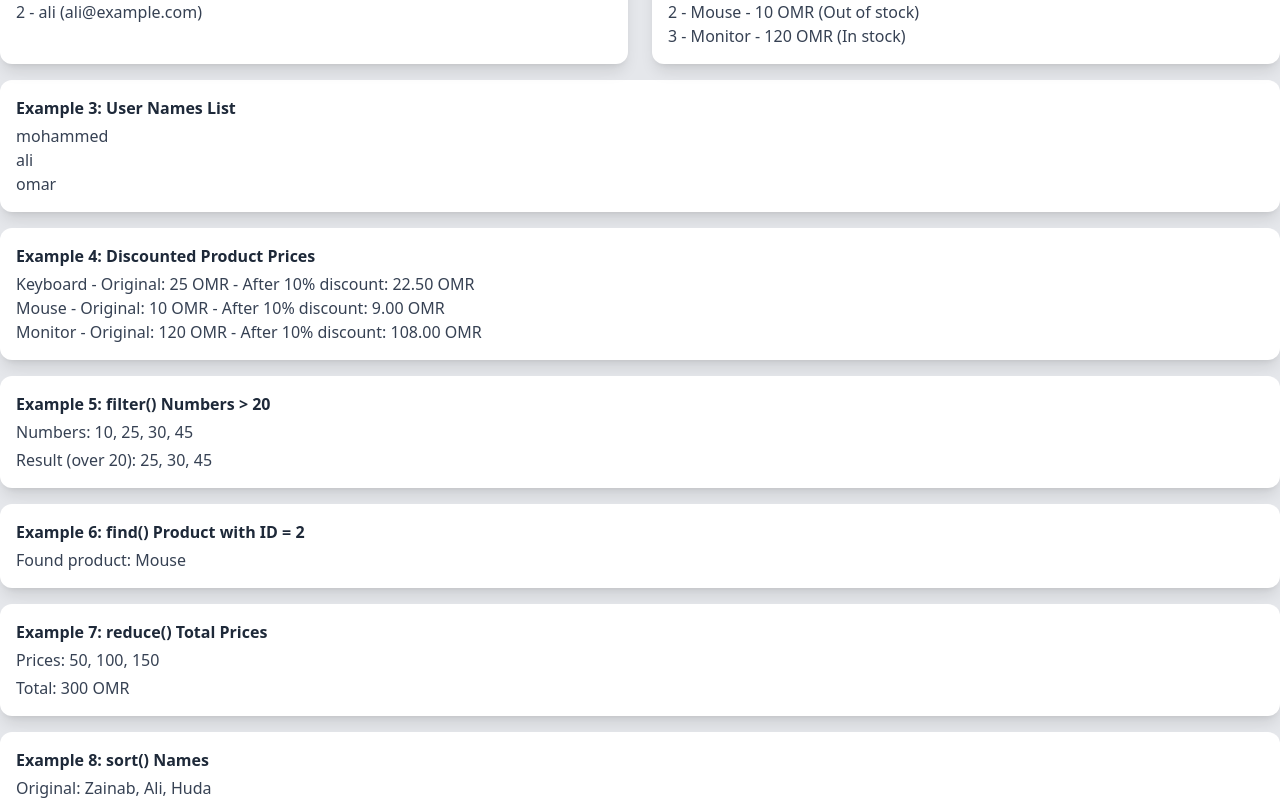
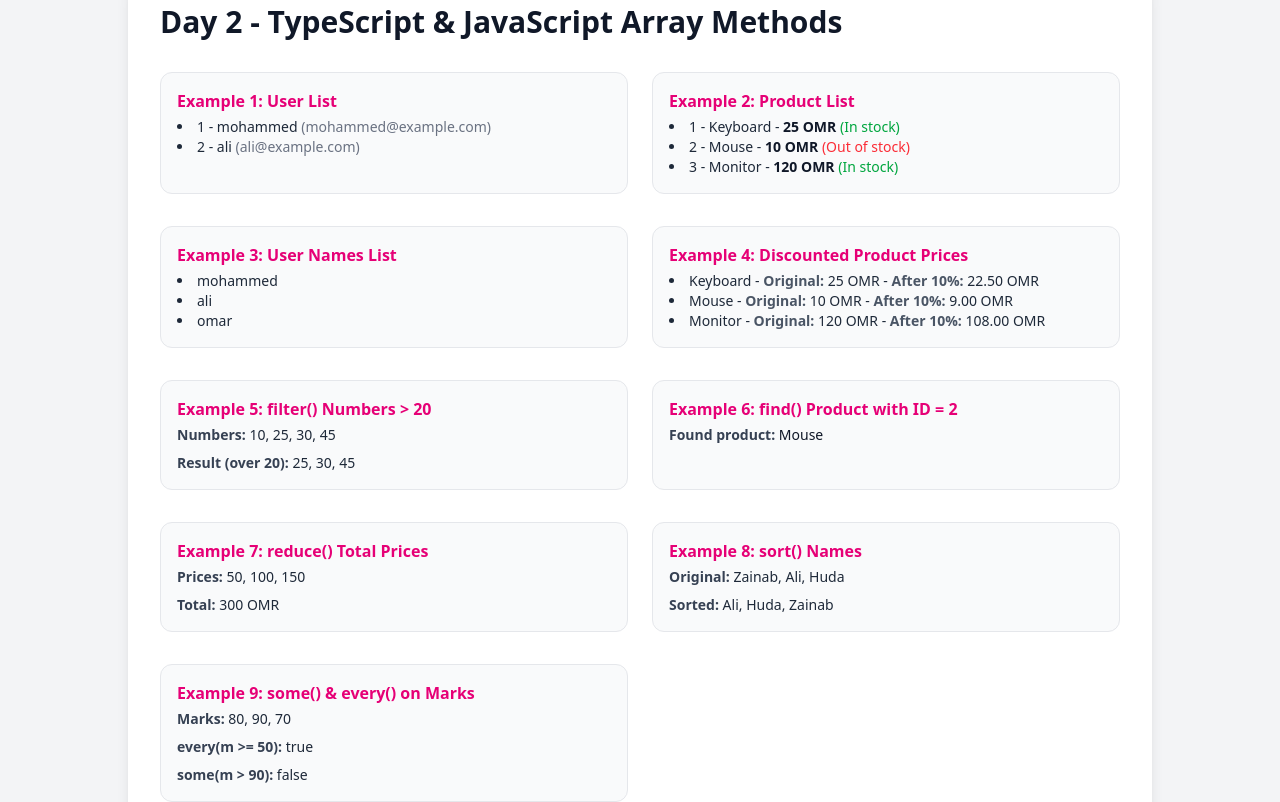
Before and after one commit to Moha2000-dev/LearnAngular, an Angular app: page / in a window 1280 px wide. Shown: the part 744-1546 px from the top of the page. Built offline with nearby package versions, Linux system fonts and the light colour scheme.

Commit message:
add the day 3

```diff
--- a/src/app/Copmonets/day2/day2.html
+++ b/src/app/Copmonets/day2/day2.html
@@ -1,74 +1,143 @@
+<section class="min-h-screen bg-gray-100 p-6 md:p-10">
+  <div class="max-w-5xl mx-auto bg-white rounded-2xl shadow-lg p-6 md:p-8 space-y-8">
+    <!--  Day 2 -->
+    <h2 class="text-2xl md:text-3xl font-bold text-gray-900">
+      Day 2 - TypeScript & JavaScript Array Methods
+    </h2>
+
+    <!-- Row 1 -->
     <div class="grid gap-6 md:grid-cols-2">
-  <div class="bg-white p-4 rounded-xl shadow-lg space-y-2">
-    <h5 class="font-semibold text-gray-800 mb-1">Example 1: User List</h5>
-    <ul class="text-gray-700">
-      <li *ngFor="let user of user">{{ user.id }} - {{ user.name }} ({{ user.emil }})</li>
+      <!-- Example 1 -->
+      <div class="bg-gray-50 border border-gray-200 rounded-xl p-4 space-y-2">
+        <h5 class="font-semibold text-pink-600 mb-1">Example 1: User List</h5>
+        <ul class="text-gray-800 text-sm list-disc list-inside">
+          <li *ngFor="let user of user">
+            {{ user.id }} - {{ user.name }}
+            <span class="text-gray-500">({{ user.emil }})</span>
+          </li>
         </ul>
       </div>
 
-  <div class="bg-white p-4 rounded-xl shadow-lg space-y-2">
-    <h5 class="font-semibold text-gray-800 mb-1">Example 2: Product List</h5>
-    <ul class="text-gray-700">
+      <!-- Example 2 -->
+      <div class="bg-gray-50 border border-gray-200 rounded-xl p-4 space-y-2">
+        <h5 class="font-semibold text-pink-600 mb-1">Example 2: Product List</h5>
+        <ul class="text-gray-800 text-sm list-disc list-inside">
           <li *ngFor="let product of products">
-        {{ product.id }} - {{ product.name }} - {{ product.price }} OMR
-        <span *ngIf="product.inStock"> (In stock)</span>
-        <span *ngIf="!product.inStock"> (Out of stock)</span>
+            {{ product.id }} - {{ product.name }}
+            -
+            <span class="font-semibold text-gray-900"> {{ product.price }} OMR </span>
+            <span *ngIf="product.inStock" class="text-green-600"> (In stock) </span>
+            <span *ngIf="!product.inStock" class="text-red-500"> (Out of stock) </span>
           </li>
         </ul>
       </div>
     </div>
 
-<div class="bg-white p-4 rounded-xl shadow-lg mt-4">
-  <h5 class="font-semibold text-gray-800 mb-1">Example 3: User Names List</h5>
-  <ul class="text-gray-700">
+    <!-- Row 2 -->
+    <div class="grid gap-6 md:grid-cols-2">
+      <!-- Example 3 -->
+      <div class="bg-gray-50 border border-gray-200 rounded-xl p-4 space-y-2">
+        <h5 class="font-semibold text-pink-600 mb-1">Example 3: User Names List</h5>
+        <ul class="text-gray-800 text-sm list-disc list-inside">
           <li *ngFor="let name of names">
             {{ name }}
           </li>
         </ul>
       </div>
 
-<div class="bg-white p-4 rounded-xl shadow-lg mt-4">
-  <h5 class="font-semibold text-gray-800 mb-1">Example 4: Discounted Product Prices</h5>
-  <ul class="text-gray-700">
+      <!-- Example 4 -->
+      <div class="bg-gray-50 border border-gray-200 rounded-xl p-4 space-y-2">
+        <h5 class="font-semibold text-pink-600 mb-1">Example 4: Discounted Product Prices</h5>
+        <ul class="text-gray-800 text-sm list-disc list-inside">
           <li *ngFor="let item of discountedProducts">
-      {{ item.name }} - Original: {{ item.originalPrice }} OMR - After 10% discount:
+            {{ item.name }} -
+            <span class="font-semibold text-gray-600">Original:</span>
+            {{ item.originalPrice }} OMR -
+            <span class="font-semibold text-gray-600">After 10%:</span>
             {{ item.discountedPrice | number : '1.2-2' }} OMR
           </li>
         </ul>
       </div>
-
-<div class="bg-white p-4 rounded-xl shadow-lg mt-4">
-  <h5 class="font-semibold text-gray-800 mb-1">Example 5: filter() Numbers &gt; 20</h5>
-  <p class="text-gray-700 mb-1">Numbers: {{ numbers.join(', ') }}</p>
-  <p class="text-gray-700">Result (over 20): {{ over20.join(', ') }}</p>
     </div>
 
-<div class="bg-white p-4 rounded-xl shadow-lg mt-4">
-  <h5 class="font-semibold text-gray-800 mb-1">Example 6: find() Product with ID = 2</h5>
-  <p class="text-gray-700">
-    Found product:
-    <span *ngIf="foundProductName; else notFound">
-      {{ foundProductName }}
-    </span>
-    <ng-template #notFound> No product found. </ng-template>
+    <!-- Row 3 -->
+    <div class="grid gap-6 md:grid-cols-2">
+      <!-- Example 5 -->
+      <div class="bg-gray-50 border border-gray-200 rounded-xl p-4 space-y-2">
+        <h5 class="font-semibold text-pink-600 mb-1">Example 5: filter() Numbers &gt; 20</h5>
+        <p class="text-gray-800 text-sm">
+          <span class="font-semibold text-gray-700">Numbers:</span>
+          {{ numbers.join(', ') }}
+        </p>
+        <p class="text-gray-800 text-sm">
+          <span class="font-semibold text-gray-700">Result (over 20):</span>
+          {{ over20.join(', ') }}
         </p>
       </div>
 
-<div class="bg-white p-4 rounded-xl shadow-lg mt-4">
-  <h5 class="font-semibold text-gray-800 mb-1">Example 7: reduce() Total Prices</h5>
-  <p class="text-gray-700 mb-1">Prices: {{ prices.join(', ') }}</p>
-  <p class="text-gray-700">Total: {{ totalPrice }} OMR</p>
+      <!-- Example 6 -->
+      <div class="bg-gray-50 border border-gray-200 rounded-xl p-4 space-y-2">
+        <h5 class="font-semibold text-pink-600 mb-1">Example 6: find() Product with ID = 2</h5>
+        <p class="text-gray-800 text-sm">
+          <span class="font-semibold text-gray-700">Found product:</span>
+          <span *ngIf="foundProductName; else notFound" class="text-gray-900">
+            {{ foundProductName }}
+          </span>
+          <ng-template #notFound>
+            <span class="text-red-500">No product found.</span>
+          </ng-template>
+        </p>
+      </div>
     </div>
 
-<div class="bg-white p-4 rounded-xl shadow-lg mt-4">
-  <h5 class="font-semibold text-gray-800 mb-1">Example 8: sort() Names</h5>
-  <p class="text-gray-700 mb-1">Original: {{ sortNamesOriginal.join(', ') }}</p>
-  <p class="text-gray-700">Sorted: {{ sortNamesSorted.join(', ') }}</p>
+    <!-- Row 4 -->
+    <div class="grid gap-6 md:grid-cols-2">
+      <!-- Example 7 -->
+      <div class="bg-gray-50 border border-gray-200 rounded-xl p-4 space-y-2">
+        <h5 class="font-semibold text-pink-600 mb-1">Example 7: reduce() Total Prices</h5>
+        <p class="text-gray-800 text-sm">
+          <span class="font-semibold text-gray-700">Prices:</span>
+          {{ prices.join(', ') }}
+        </p>
+        <p class="text-gray-800 text-sm">
+          <span class="font-semibold text-gray-700">Total:</span>
+          {{ totalPrice }} OMR
+        </p>
       </div>
 
-<div class="bg-white p-4 rounded-xl shadow-lg mt-4">
-  <h5 class="font-semibold text-gray-800 mb-1">Example 9: some() &amp; every() on Marks</h5>
-  <p class="text-gray-700 mb-1">Marks: {{ marks.join(', ') }}</p>
-  <p class="text-gray-700">every(m &gt;= 50): {{ allPassed }}</p>
-  <p class="text-gray-700">some(m &gt; 90): {{ hasHighMark }}</p>
+      <!-- Example 8 -->
+      <div class="bg-gray-50 border border-gray-200 rounded-xl p-4 space-y-2">
+        <h5 class="font-semibold text-pink-600 mb-1">Example 8: sort() Names</h5>
+        <p class="text-gray-800 text-sm">
+          <span class="font-semibold text-gray-700">Original:</span>
+          {{ sortNamesOriginal.join(', ') }}
+        </p>
+        <p class="text-gray-800 text-sm">
+          <span class="font-semibold text-gray-700">Sorted:</span>
+          {{ sortNamesSorted.join(', ') }}
+        </p>
       </div>
+    </div>
+
+    <!-- Row 5 -->
+    <div class="grid gap-6 md:grid-cols-2">
+      <!-- Example 9 -->
+      <div class="bg-gray-50 border border-gray-200 rounded-xl p-4 space-y-2">
+        <h5 class="font-semibold text-pink-600 mb-1">Example 9: some() &amp; every() on Marks</h5>
+        <p class="text-gray-800 text-sm">
+          <span class="font-semibold text-gray-700">Marks:</span>
+          {{ marks.join(', ') }}
+        </p>
+        <p class="text-gray-800 text-sm">
+          <span class="font-semibold text-gray-700">every(m &gt;= 50):</span>
+          {{ allPassed }}
+        </p>
+        <p class="text-gray-800 text-sm">
+          <span class="font-semibold text-gray-700">some(m &gt; 90):</span>
+          {{ hasHighMark }}
+        </p>
+      </div>
+
+    </div>
+  </div>
+</section>
--- /dev/null
+++ b/src/app/Copmonets/day3/day3.html
@@ -0,0 +1 @@
+<p>day3 works!</p>
```
Also changed, not shown: src/app/Copmonets/day3/day3.ts (added, +11 -0 lines), src/app/Copmonets/day3/day3.css (added), 1 other file (tests, documents, lock files or other folders). Lines whose indentation alone changed are shown as unchanged.
